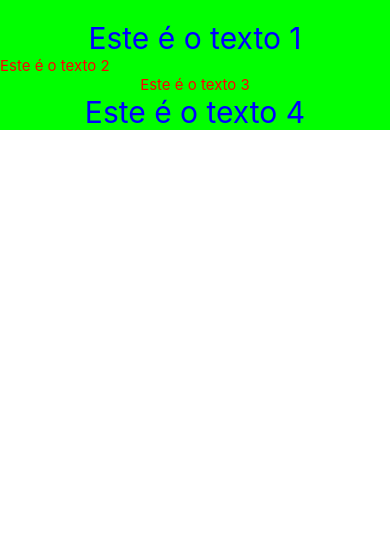
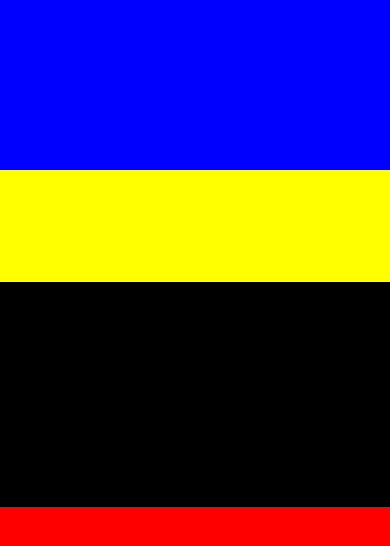
Before and after one commit to MauricioDessuy/ReactNativeBase, a React Native app in the folder ReactNativeBase/: screen / in a window 390 px wide. Shown: the top 546 px of the page. Built offline with nearby package versions, Linux system fonts and the light colour scheme.

Commit message:
learned about flexbox

```diff
--- a/ReactNativeBase/App.js
+++ b/ReactNativeBase/App.js
@@ -7,11 +7,11 @@ export default class PrimeiroProjeto extends Component {
   render() {
 
     return (
-      <View style={styles.padrao}>
-        <Text style={styles.azulGrande}>Este é o texto 1</Text>
-        <Text style={styles.vermelho}>Este é o texto 2</Text>
-        <Text style={[styles.azulGrande, styles.vermelho]}>Este é o texto 3</Text>
-        <Text style={[styles.vermelho, styles.azulGrande]}>Este é o texto 4</Text>
+      <View style={{flex: 1, backgroundColor: 'green'}}>
+        <View style={{height: 170, backgroundColor: 'blue'}}></View>
+        <View style={{flex: 1, backgroundColor: 'yellow'}}></View>
+        <View style={{flex: 2, backgroundColor: 'black'}}></View>
+        <View style={{flex: 3, backgroundColor: 'red'}}></View>
       </View>
     );
   }
@@ -19,17 +19,5 @@ export default class PrimeiroProjeto extends Component {
 }
 
 const styles = StyleSheet.create({
-  padrao: {
-    paddingTop: 20,
-    backgroundColor: '#00FF00'
-  },
-  azulGrande: {
-    color: 'blue',
-    fontSize: 30,
-    textAlign: 'center',
-  },
-  vermelho: {
-    color: 'red',
-    fontSize: 15
-  }
+
 });
```
